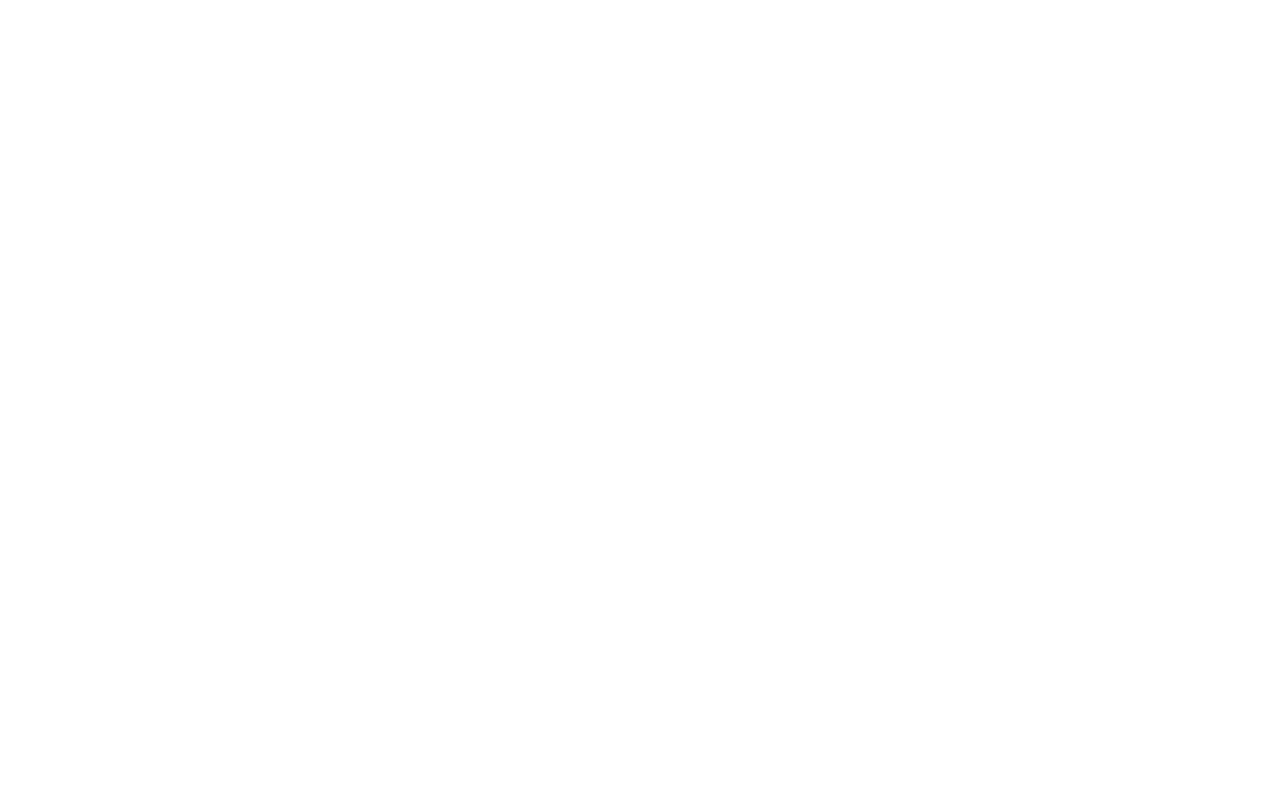
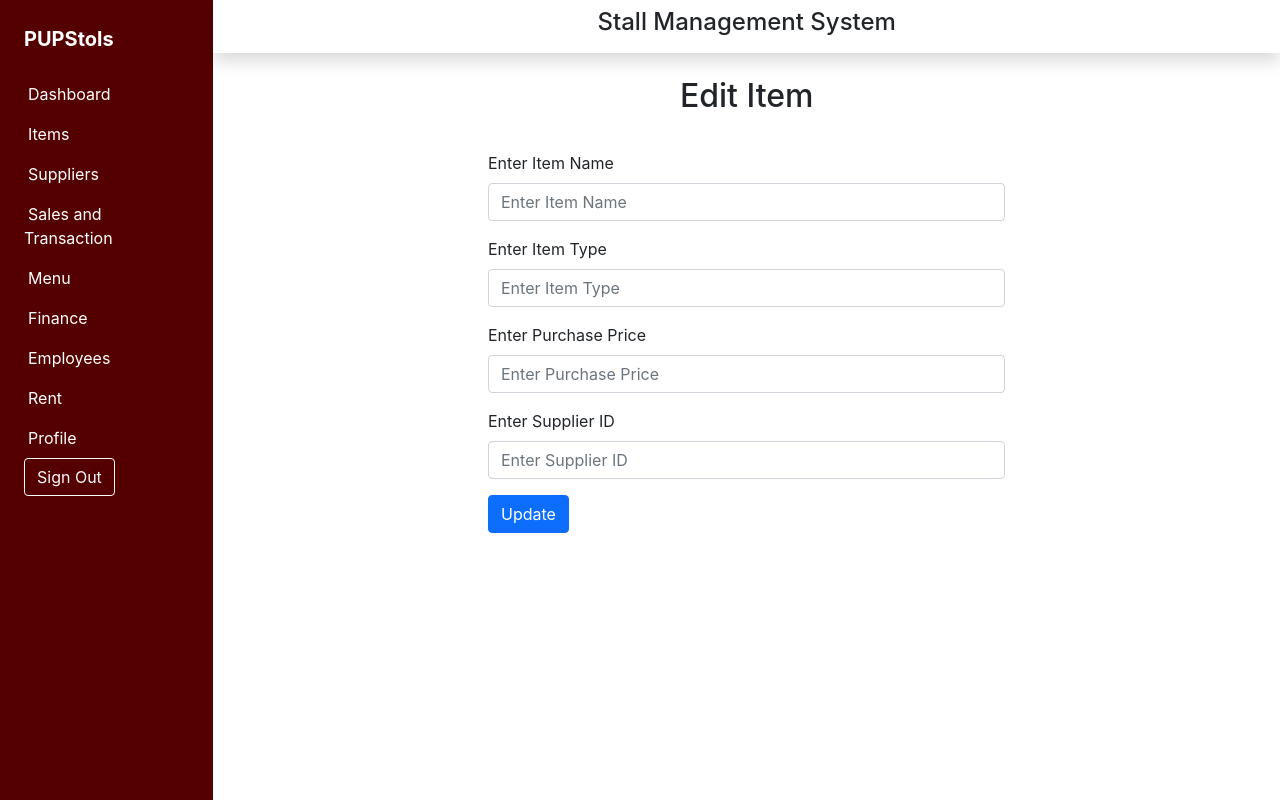
Before and after one commit to krislette/pup-stalls, a React (Create React App) app in the folder client/: page /items/edit/1 in a window 1280 px wide. Before the commit this address had no page. Built offline with nearby package versions, Linux system fonts and the light colour scheme; no server answers.

Commit message:
Finished edit functionality for item record

```diff
--- a/client/src/App.js
+++ b/client/src/App.js
@@ -8,6 +8,7 @@
 
 import Items from "./components/Items";
 import AddItem from "./components/AddItem";
+import EditItem from "./components/EditItem";
 
 function App() {
   return (
@@ -21,6 +22,7 @@
             <Route path='' element={<Home />}></Route>
             <Route path="/items" element={<Items />}></Route>
             <Route path="/add-item" element={<AddItem />}></Route>
+            <Route path="/items/edit/:strItemID" element={<EditItem />}></Route>
           </Route>
         </Routes>
       </BrowserRouter>
--- /dev/null
+++ b/client/src/components/EditItem.jsx
@@ -0,0 +1,119 @@
+import React, { useState, useEffect } from "react";
+import Axios from "axios";
+import { useNavigate, useParams } from "react-router-dom";
+
+function EditItem() {
+  const { strItemID } = useParams();
+  const [itemStallID, setItemStallID] = useState("");
+  const [itemName, setItemName] = useState("");
+  const [itemType, setItemType] = useState("");
+  const [itemPurchasePrice, setItemPurchasePrice] = useState("");
+  const [itemSupplierID, setItemSupplierID] = useState("");
+  const [updateStatus, setUpdateStatus] = useState("");
+  const navigate = useNavigate();
+
+  useEffect(() => {
+    const ownerID = localStorage.getItem("ownerID");
+
+    Axios.get(`http://localhost:3001/items/${strItemID}`)
+      .then(response => {
+        const item = response.data.item;
+        setItemName(item.strItemName);
+        setItemType(item.strItemType);
+        setItemPurchasePrice(item.decPurchasePrice);
+        setItemSupplierID(item.strSupplierID);
+      })
+      .catch(error => console.log(error));
+
+    // Fetch the stall ID based on owner ID
+    Axios.get(`http://localhost:3001/items/stalls/${ownerID}`)
+      .then(response => {
+        if (response.data.status === "Success") {
+          setItemStallID(response.data.stallID);
+        } else {
+          console.log("Error fetching stall ID");
+        }
+      })
+      .catch(error => console.log(error));
+  }, [strItemID]);
+
+  const updateItem = (e) => {
+    e.preventDefault();
+    Axios.put(`http://localhost:3001/items/update/${strItemID}`, {
+      strStallID: itemStallID, // Ensure strStallID is included
+      strItemName: itemName,
+      strItemType: itemType,
+      decPurchasePrice: itemPurchasePrice,
+      strSupplierID: itemSupplierID
+    }).then(response => {
+      console.log(response);
+      if (response.data.status === "Success") {
+        setUpdateStatus(response.data.message);
+        navigate("/items"); // Navigate to the items page on success
+        alert("Item updated successfully");
+      } else {
+        setUpdateStatus("Failed to update item");
+      }
+    }).catch(error => console.log(error));
+  };
+
+  return (
+    <div className="d-flex flex-column align-items-center pt-4">
+      <h2>Edit Item</h2>
+      <form className="row g-3 w-50" onSubmit={updateItem}>
+        <h1 style={{ fontSize: "15px", textAlign: "center", marginTop: "20px" }}>{updateStatus}</h1>
+        <div className="col-12">
+          <label className="form-label">Enter Item Name</label>
+          <input
+            type="text"
+            className="form-control"
+            placeholder="Enter Item Name"
+            autoComplete="off"
+            value={itemName}
+            onChange={(e) => setItemName(e.target.value)}
+          />
+        </div>
+        <div className="col-12">
+          <label className="form-label">Enter Item Type</label>
+          <input
+            type="text"
+            className="form-control"
+            placeholder="Enter Item Type"
+            autoComplete="off"
+            value={itemType}
+            onChange={(e) => setItemType(e.target.value)}
+          />
+        </div>
+        <div className="col-12">
+          <label className="form-label">Enter Purchase Price</label>
+          <input
+            type="text"
+            className="form-control"
+            placeholder="Enter Purchase Price"
+            autoComplete="off"
+            value={itemPurchasePrice}
+            onChange={(e) => setItemPurchasePrice(e.target.value)}
+          />
+        </div>
+        <div className="col-12">
+          <label className="form-label">Enter Supplier ID</label>
+          <input
+            type="text"
+            className="form-control"
+            placeholder="Enter Supplier ID"
+            autoComplete="off"
+            value={itemSupplierID}
+            onChange={(e) => setItemSupplierID(e.target.value)}
+          />
+        </div>
+        <div className="col-12">
+          <button type="submit" className="btn btn-primary">
+            Update
+          </button>
+        </div>
+      </form>
+    </div>
+  );
+}
+
+export default EditItem;
--- a/client/src/components/Items.jsx
+++ b/client/src/components/Items.jsx
@@ -48,7 +48,7 @@
                   <td>{item.decPurchasePrice}</td>
                   <td>{item.strSupplierID}</td>
                   <td>
-                    <Link to={`items/${item.strItemID}`} className="btn btn-success btn-sm me-2">Edit</Link>
+                    <Link to={`edit/${item.strItemID}`} className="btn btn-success btn-sm me-2">Edit</Link>
                     <button className="btn btn-sm btn-danger">Delete</button>
                   </td>
                 </tr>
```
